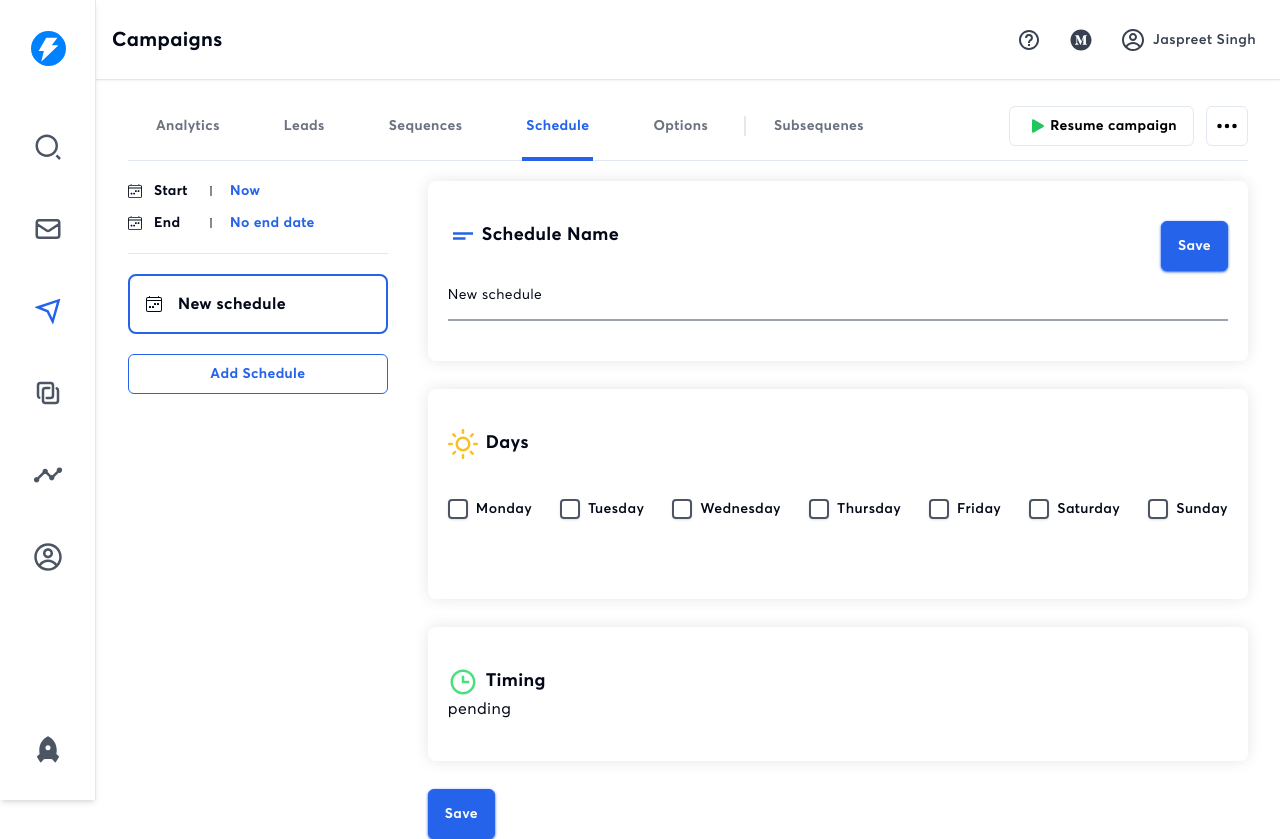
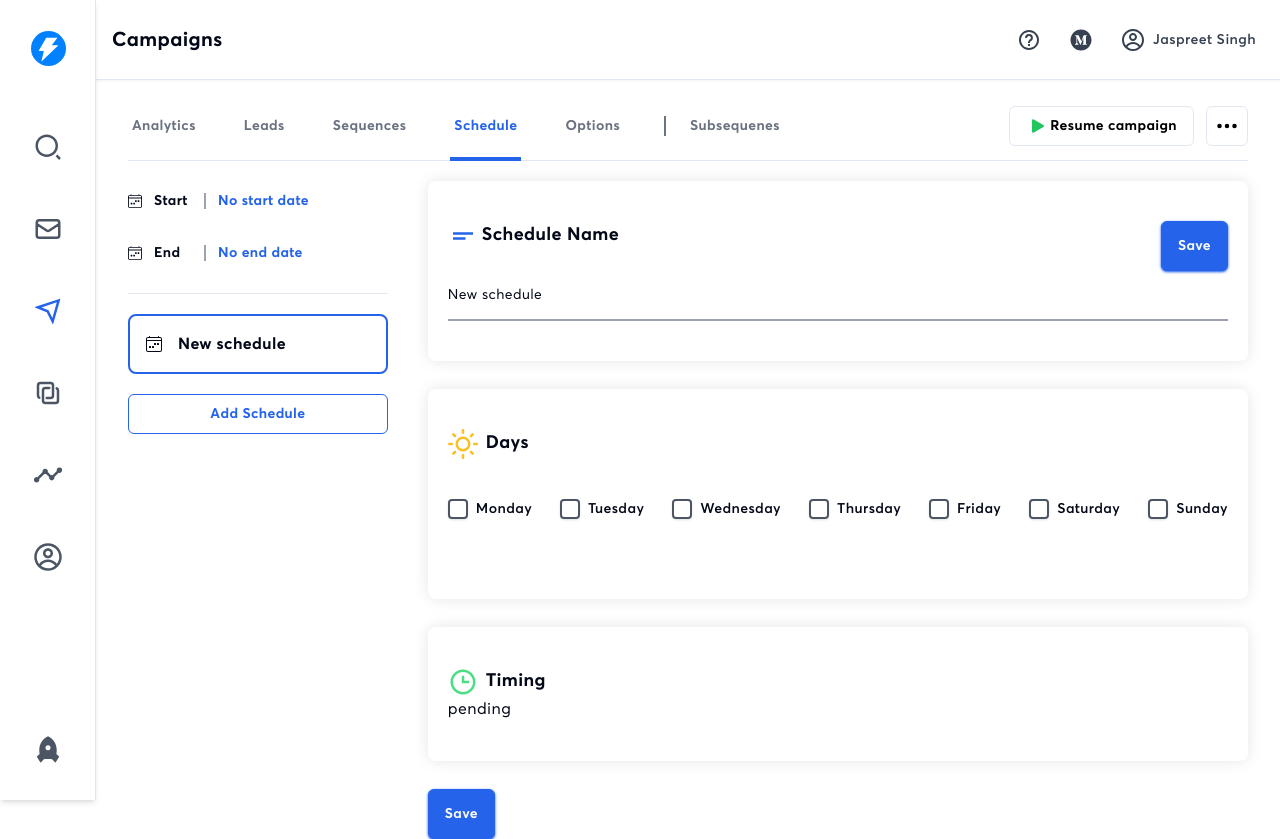
Before and after one commit to Jass-Masaun/instantlyai-clone, a Next.js app: page /campaigns/1/schedule in a window 1280 px wide. Built offline with nearby package versions, Linux system fonts and the light colour scheme.

Commit message:
implment date selector

```diff
--- a/app/(mainLayout)/campaigns/[id]/schedule/page.jsx
+++ b/app/(mainLayout)/campaigns/[id]/schedule/page.jsx
@@ -13,9 +13,12 @@ import { RxDividerVertical } from 'react-icons/rx';
 import { FiSun } from 'react-icons/fi';
 import { BiTime } from 'react-icons/bi';
 import { Separator } from '@/components/ui/separator';
+import DateSelector from '@/components/shared/DateSelector';
 
 const Page = () => {
   const [scheduleName, setScheduleName] = useState('New schedule');
+  const [selectStartDate, setSelectStartDate] = useState('');
+  const [selectEndDate, setSelectEndDate] = useState('');
 
   const handleScheduleNameChange = (e) => {
     setScheduleName(e.target.value);
@@ -33,9 +36,19 @@ const Page = () => {
               <p>Start</p>
             </div>
 
-            <RxDividerVertical />
+            <div className='h-4'>
+              <Separator
+                orientation='vertical'
+                className='w-[2px] bg-gray-400'
+              />
+            </div>
 
-            <p className='text-primary'>Now</p>
+            <DateSelector
+              btnTitle='No start date'
+              btnClassName='text-primary font-bold px-0'
+              selectedDate={selectStartDate}
+              setSelectedDate={setSelectStartDate}
+            />
           </div>
 
           <div className='flex items-center gap-3'>
@@ -46,9 +59,19 @@ const Page = () => {
               <p>End</p>
             </div>
 
-            <RxDividerVertical />
+            <div className='h-4'>
+              <Separator
+                orientation='vertical'
+                className='w-[2px] bg-gray-400'
+              />
+            </div>
 
-            <p className='text-primary'>No end date</p>
+            <DateSelector
+              btnTitle='No end date'
+              btnClassName='text-primary font-bold px-0'
+              selectedDate={selectEndDate}
+              setSelectedDate={setSelectEndDate}
+            />
           </div>
         </div>
         <Separator />
--- a/components/campagin/CampaignTabWrapper.jsx
+++ b/components/campagin/CampaignTabWrapper.jsx
@@ -8,6 +8,7 @@ import { campaignTabs } from '@/utils/constants/campaignTabs';
 
 import { BsFillPlayFill, BsThreeDots } from 'react-icons/bs';
 import CustomBtn from '../shared/CustomBtn';
+import { Separator } from '../ui/separator';
 
 const CampaignTabWrapper = ({ children }) => {
   const params = useParams();
@@ -17,15 +18,17 @@ const CampaignTabWrapper = ({ children }) => {
   return (
     <div className='flex flex-1 justify-center'>
       <div className='flex flex-col flex-1 lg:w-[80%] max-w-7xl'>
-        <div className='flex justify-between text-sm text-gray-500 border-b'>
-          <ul className='flex'>
+        <div className='flex justify-between text-sm text-gray-500'>
+          <ul className='my-6  flex gap-10'>
             {tabs.map((tab, index) => (
-              <li
-                key={index}
-                className={`my-6 mr-2 font-semibold px-6 ${
-                  index === tabs.length - 1 && 'border-l-2'
-                }`}
-              >
+              <div key={index} className='flex items-center gap-5'>
+                {index === tabs.length - 1 && (
+                  <Separator
+                    orientation='vertical'
+                    className='bg-gray-500 w-[2px]'
+                  />
+                )}
+                <li className={'font-semibold'}>
                   <Link
                     href={tab.route}
                     className={`px-1 py-6 font-bold ${
@@ -37,6 +40,7 @@ const CampaignTabWrapper = ({ children }) => {
                     {tab.name}
                   </Link>
                 </li>
+              </div>
             ))}
           </ul>
           <div className='flex items-center gap-3 items-center'>
@@ -59,6 +63,7 @@ const CampaignTabWrapper = ({ children }) => {
             </div>
           </div>
         </div>
+        <Separator className='-z-10' />
         {children}
       </div>
     </div>
--- /dev/null
+++ b/components/shared/DateSelector.jsx
@@ -0,0 +1,89 @@
+'use client';
+
+import React, { useState } from 'react';
+import { Calendar } from '@/components/ui/calendar';
+import { Button } from '@/components/ui/button';
+import {
+  Popover,
+  PopoverContent,
+  PopoverTrigger,
+} from '@/components/ui/popover';
+
+import { format } from 'date-fns';
+import { cn } from '@/lib/utils';
+import { Separator } from '../ui/separator';
+import CustomBtn from './CustomBtn';
+
+const DateSelector = ({
+  btnClassName = 'text',
+  btnVariant = 'ghost',
+  btnTitle = 'Pick a date',
+  btnSelectedTitle = '',
+  calendarClassName = '',
+  selectedDate,
+  setSelectedDate,
+}) => {
+  const [date, setDate] = useState('');
+
+  const handleSelect = (date) => {
+    setDate(date);
+  };
+
+  const handleClearBtn = () => {
+    setDate('');
+  };
+
+  const handleApplyBtn = (date) => {
+    setSelectedDate(date);
+  };
+
+  return (
+    <Popover>
+      <PopoverTrigger asChild>
+        <Button variant={btnVariant} className={cn(btnClassName)}>
+          {selectedDate ? (
+            btnSelectedTitle ? (
+              btnSelectedTitle
+            ) : (
+              format(selectedDate, 'PPP')
+            )
+          ) : (
+            <span>{btnTitle}</span>
+          )}
+        </Button>
+      </PopoverTrigger>
+      <PopoverContent
+        className='w-auto p-0'
+        onPointerDownOutside={() => setDate(selectedDate)}
+      >
+        <div className='flex flex-col p-5 gap-5'>
+          <div>
+            <Calendar
+              mode='single'
+              selected={date}
+              onSelect={handleSelect}
+              className={cn(calendarClassName)}
+              initialFocus
+            />
+          </div>
+          <Separator />
+          <div className='flex flex-col justify-center items-center gap-3'>
+            <div>
+              <p>{date ? format(date, 'PPP') : 'Select date'}</p>
+            </div>
+            <div className='flex justify-center items-center gap-5'>
+              <CustomBtn variant='ghost' onClick={handleClearBtn}>
+                Clear
+              </CustomBtn>
+              <CustomBtn className='py-2' onClick={() => handleApplyBtn(date)}>
+                Apply
+              </CustomBtn>
+            </div>
+          </div>
+        </div>
+      </PopoverContent>
+    </Popover>
+  );
+};
+
+export default DateSelector;
--- /dev/null
+++ b/components/ui/calendar.jsx
@@ -0,0 +1,60 @@
+"use client";
+import * as React from "react"
+import { ChevronLeft, ChevronRight } from "lucide-react"
+import { DayPicker } from "react-day-picker"
+
+import { cn } from "@/lib/utils"
+import { buttonVariants } from "@/components/ui/button"
+
+function Calendar({
+  className,
+  classNames,
+  showOutsideDays = true,
+  ...props
+}) {
+  return (
+    (<DayPicker
+      showOutsideDays={showOutsideDays}
+      className={cn("p-3", className)}
+      classNames={{
+        months: "flex flex-col sm:flex-row space-y-4 sm:space-x-4 sm:space-y-0",
+        month: "space-y-4",
+        caption: "flex justify-center pt-1 relative items-center",
+        caption_label: "text-sm font-medium",
+        nav: "space-x-1 flex items-center",
+        nav_button: cn(
+          buttonVariants({ variant: "outline" }),
+          "h-7 w-7 bg-transparent p-0 opacity-50 hover:opacity-100"
+        ),
+        nav_button_previous: "absolute left-1",
+        nav_button_next: "absolute right-1",
+        table: "w-full border-collapse space-y-1",
+        head_row: "flex",
+        head_cell:
+          "text-muted-foreground rounded-md w-9 font-normal text-[0.8rem]",
+        row: "flex w-full mt-2",
+        cell: "text-center text-sm p-0 relative [&:has([aria-selected])]:bg-accent first:[&:has([aria-selected])]:rounded-l-md last:[&:has([aria-selected])]:rounded-r-md focus-within:relative focus-within:z-20",
+        day: cn(
+          buttonVariants({ variant: "ghost" }),
+          "h-9 w-9 p-0 font-normal aria-selected:opacity-100"
+        ),
+        day_selected:
+          "bg-primary text-primary-foreground hover:bg-primary hover:text-primary-foreground focus:bg-primary focus:text-primary-foreground",
+        day_today: "bg-accent text-accent-foreground",
+        day_outside: "text-muted-foreground opacity-50",
+        day_disabled: "text-muted-foreground opacity-50",
+        day_range_middle:
+          "aria-selected:bg-accent aria-selected:text-accent-foreground",
+        day_hidden: "invisible",
+        ...classNames,
+      }}
+      components={{
+        IconLeft: ({ ...props }) => <ChevronLeft className="h-4 w-4" />,
+        IconRight: ({ ...props }) => <ChevronRight className="h-4 w-4" />,
+      }}
+      {...props} />)
+  );
+}
+Calendar.displayName = "Calendar"
+
+export { Calendar }
--- /dev/null
+++ b/components/ui/popover.jsx
@@ -0,0 +1,27 @@
+"use client"
+
+import * as React from "react"
+import * as PopoverPrimitive from "@radix-ui/react-popover"
+
+import { cn } from "@/lib/utils"
+
+const Popover = PopoverPrimitive.Root
+
+const PopoverTrigger = PopoverPrimitive.Trigger
+
+const PopoverContent = React.forwardRef(({ className, align = "center", sideOffset = 4, ...props }, ref) => (
+  <PopoverPrimitive.Portal>
+    <PopoverPrimitive.Content
+      ref={ref}
+      align={align}
+      sideOffset={sideOffset}
+      className={cn(
+        "z-50 w-72 rounded-md border bg-popover p-4 text-popover-foreground shadow-md outline-none data-[state=open]:animate-in data-[state=closed]:animate-out data-[state=closed]:fade-out-0 data-[state=open]:fade-in-0 data-[state=closed]:zoom-out-95 data-[state=open]:zoom-in-95 data-[side=bottom]:slide-in-from-top-2 data-[side=left]:slide-in-from-right-2 data-[side=right]:slide-in-from-left-2 data-[side=top]:slide-in-from-bottom-2",
+        className
+      )}
+      {...props} />
+  </PopoverPrimitive.Portal>
+))
+PopoverContent.displayName = PopoverPrimitive.Content.displayName
+
+export { Popover, PopoverTrigger, PopoverContent }
--- a/package.json
+++ b/package.json
@@ -15,18 +15,21 @@
     "@fortawesome/react-fontawesome": "^0.2.0",
     "@radix-ui/react-checkbox": "^1.0.4",
     "@radix-ui/react-label": "^2.0.2",
+    "@radix-ui/react-popover": "^1.0.7",
     "@radix-ui/react-separator": "^1.0.3",
     "@radix-ui/react-slot": "^1.0.2",
     "autoprefixer": "10.4.15",
     "class-variance-authority": "^0.7.0",
     "clsx": "^2.0.0",
+    "date-fns": "^2.30.0",
     "eslint": "8.49.0",
     "eslint-config-next": "13.4.19",
     "font-awesome": "^4.7.0",
     "lucide-react": "^0.284.0",
     "next": "^13.5.4",
     "postcss": "8.4.29",
-    "react": "18.2.0",
+    "react": "^18.2.0",
+    "react-day-picker": "^8.8.2",
     "react-dom": "18.2.0",
     "react-froala-wysiwyg": "^4.1.2",
     "react-icons": "^4.11.0",
```
Also changed, not shown: components/ui/card.jsx (added, +50 -0 lines), 1 other file (tests, documents, lock files or other folders). Lines whose indentation alone changed are shown as unchanged.
